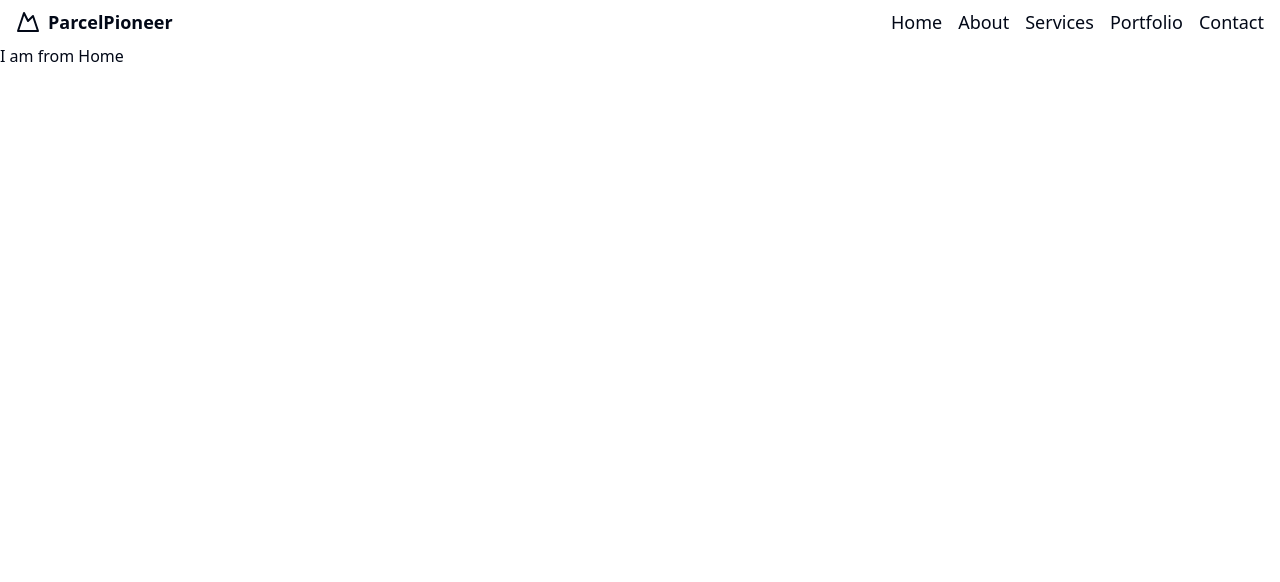
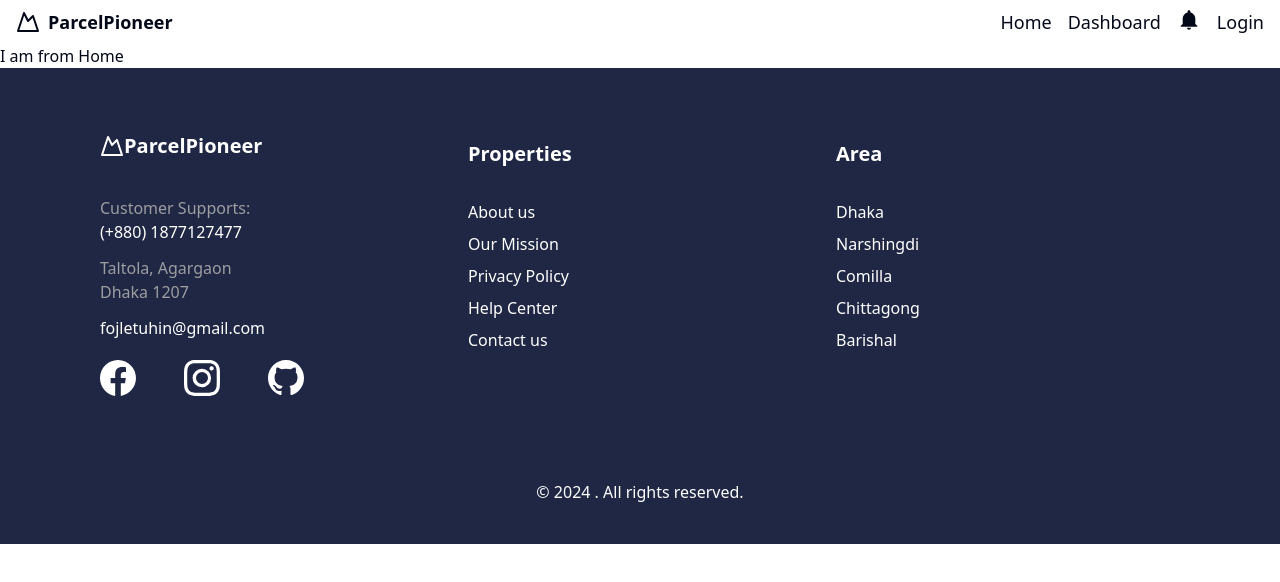
Before and after one commit to FojleTuhin/A12-ParcelPioneer_Client, a React (Vite) app: page / in a window 1280 px wide. Shown: the top 582 px of the page. Built offline with nearby package versions, Linux system fonts and the light colour scheme.

Commit message:
add footer

```diff
--- a/package.json
+++ b/package.json
@@ -19,6 +19,7 @@
     "match-sorter": "^6.3.4",
     "react": "^18.2.0",
     "react-dom": "^18.2.0",
+    "react-icons": "^5.2.1",
     "react-router-dom": "^6.23.1",
     "sort-by": "^1.2.0",
     "tailwind-merge": "^2.3.0",
--- a/src/Pages/Root.jsx
+++ b/src/Pages/Root.jsx
@@ -1,11 +1,13 @@
 import { Outlet } from "react-router-dom";
 import Navbar from "../Shared/Navbar";
+import Footer from "@/Shared/Footer";
 
 const Root = () => {
     return (
         <div>
             <Navbar></Navbar>
             <Outlet></Outlet>
+            <Footer></Footer>
         </div>
     );
 };
--- /dev/null
+++ b/src/Shared/Footer.jsx
@@ -0,0 +1,58 @@
+import { Link } from "react-router-dom";
+import { BsFacebook, BsGithub, BsInstagram } from 'react-icons/bs';
+import { MountainIcon } from "lucide-react";
+
+
+const Footer = () => {
+    return (
+        <div className="">
+            <div className='bg-[#1F2744] '>
+            <div className=" px-4 md:px-8 lg:px-[100px] py-16 grid md:grid-cols-3 gap-6 justify-center text-white">
+                <div>
+                    <div className='flex items-center'>
+                    <MountainIcon className="h-6 w-6" />
+                        <Link to='/'><a className="btn btn-ghost text-xl font-bold">ParcelPioneer</a></Link>
+                    </div>
+                    <p className="mt-9 text-[#9D9EA1]">Customer Supports:</p>
+                    <p>(+880) 1877127477</p>
+                    <p className="mt-3 text-[#9D9EA1]">Taltola, Agargaon <br /> Dhaka 1207</p>
+                    <p className="mt-3">fojletuhin@gmail.com</p>
+                    <div className="flex gap-12 mt-5 mb-5 text-4xl">
+                        <a href="https://www.facebook.com/fojla.tuhin" target='blank'> <BsFacebook /></a>
+                        <a href="https://www.instagram.com/fojletuhin/" target='blank'> <BsInstagram /></a>
+                        <a href="https://github.com/FojleTuhin" target='blank'> <BsGithub /></a>
+
+
+                    </div>
+
+                </div>
+
+                <div>
+                    <p className="font-semibold mt-2 mb-8 text-xl text-center md:text-left">Properties</p>
+                    <ul>
+                        <li className="mb-2">About us</li>
+                        <li className="mb-2">Our Mission</li>
+                        <li className="mb-2">Privacy Policy</li>
+                        <li className="mb-2">Help Center</li>
+                        <li className="mb-2">Contact us</li>
+                    </ul>
+                </div>
+                <div>
+                    <p className="font-semibold mt-2 mb-8 text-xl text-center md:text-left">Area</p>
+                    <ul>
+                    <li className="mb-2">Dhaka</li>
+                        <li className="mb-2">Narshingdi</li>
+                        <li className="mb-2">Comilla</li>
+                        <li className="mb-2">Chittagong</li>
+                        <li className="mb-2">Barishal</li>
+                    </ul>
+                </div>
+
+            </div>
+            <p className='text-center pb-10 text-white'>© 2024 . All rights reserved.</p>
+        </div>
+        </div>
+    );
+};
+
+export default Footer;
--- a/src/Shared/Navbar.jsx
+++ b/src/Shared/Navbar.jsx
@@ -2,6 +2,7 @@ import { Button } from "@/components/ui/button"
 import { MenuIcon, MountainIcon } from "lucide-react";
 import { Link } from "react-router-dom";
 import { Sheet, SheetTrigger, SheetContent } from "@/components/ui/sheet"
+import { IoMdNotifications } from "react-icons/io";
 
 
 const Navbar = () => {
@@ -17,17 +18,15 @@ const Navbar = () => {
                         Home
                     </Link>
                     <Link href="#" className="text-lg font-medium hover:underline underline-offset-4" prefetch={false}>
-                        About
+                        Dashboard
                     </Link>
                     <Link href="#" className="text-lg font-medium hover:underline underline-offset-4" prefetch={false}>
-                        Services
+                        <IoMdNotifications className="text-2xl" />
                     </Link>
                     <Link href="#" className="text-lg font-medium hover:underline underline-offset-4" prefetch={false}>
-                        Portfolio
+                        Login
                     </Link>
-                    <Link href="#" className="text-lg font-medium hover:underline underline-offset-4" prefetch={false}>
-                        Contact
-                    </Link>
+
                 </div>
                 <Sheet>
                     <SheetTrigger asChild>
@@ -42,17 +41,15 @@ const Navbar = () => {
                                 Home
                             </Link>
                             <Link href="#" className="text-lg font-medium hover:underline underline-offset-4" prefetch={false}>
-                                About
+                                Dashboard
                             </Link>
                             <Link href="#" className="text-lg font-medium hover:underline underline-offset-4" prefetch={false}>
-                                Services
+                                <IoMdNotifications className="text-2xl" />
                             </Link>
                             <Link href="#" className="text-lg font-medium hover:underline underline-offset-4" prefetch={false}>
-                                Portfolio
+                                Login
                             </Link>
-                            <Link href="#" className="text-lg font-medium hover:underline underline-offset-4" prefetch={false}>
-                                Contact
-                            </Link>
+
                         </div>
                     </SheetContent>
                 </Sheet>
```
Also changed, not shown: 1 other file (tests, documents, lock files or other folders).
